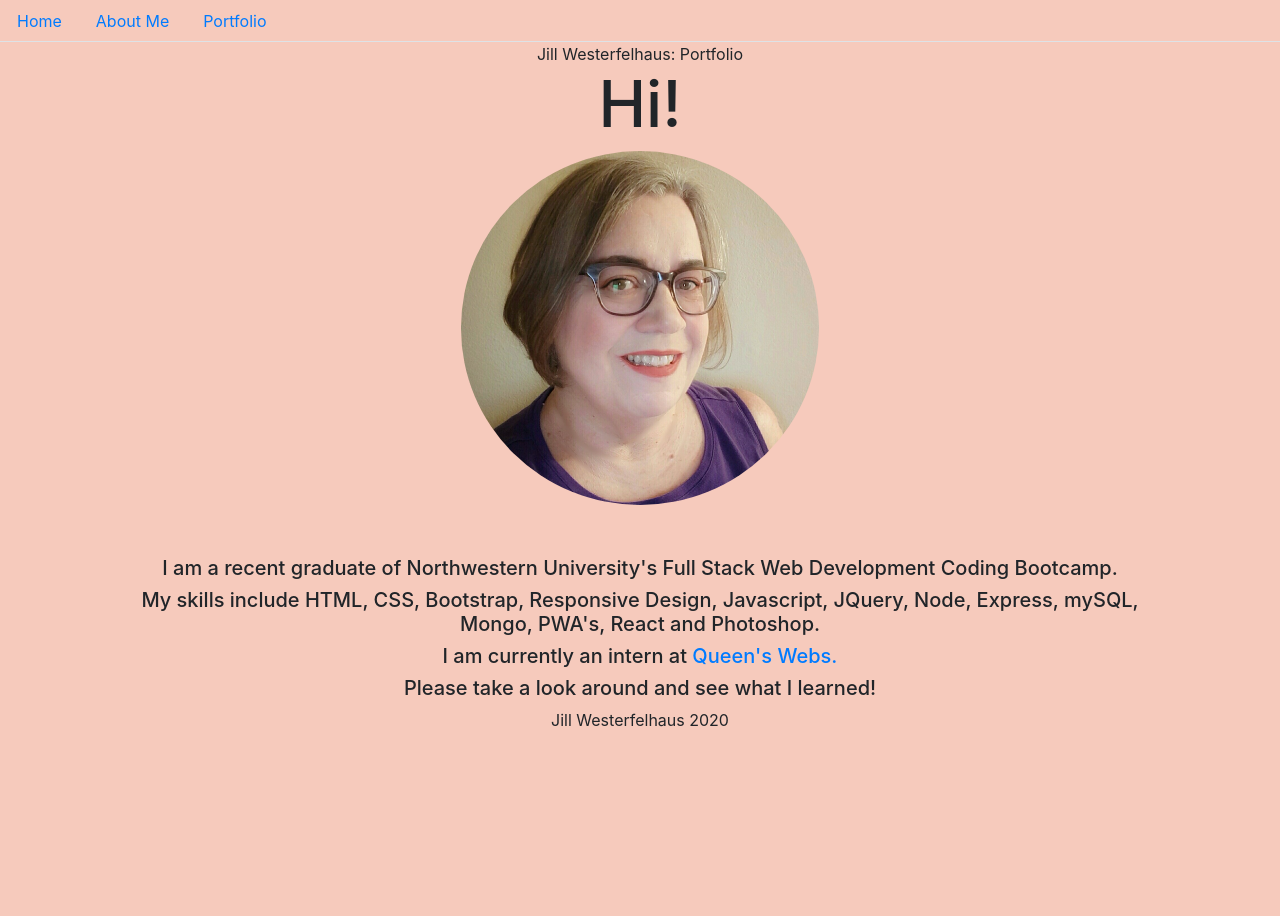
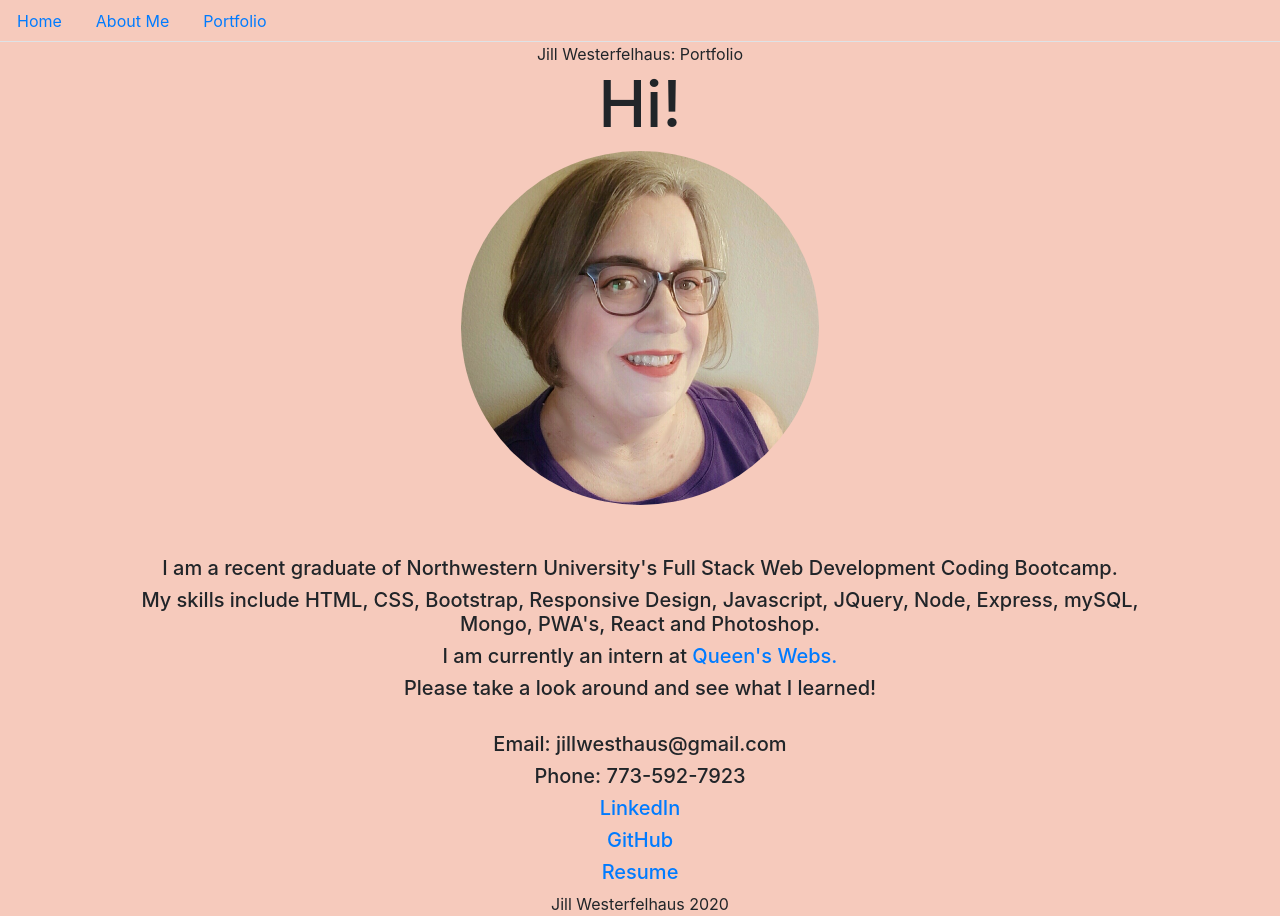
Before and after one commit to JIllWesterfelhaus/reactportfolionetlify, a React (Create React App) app in the folder client/: page / in a window 1280 px wide. Before the commit the page ends 800 px from the top, so only its background shows below. Built offline with nearby package versions, Linux system fonts and the light colour scheme.

Commit message:
Added contact info to Home page

```diff
--- a/client/src/components/pages/Home.js
+++ b/client/src/components/pages/Home.js
@@ -6,8 +6,8 @@ function Home() {
     <div className="homepage">
       <h1>Hi!</h1>
 
-        <div className="Headshot"style={{display: "flex", justifyContent: "center"}}>
-        <img className="rounded-circle"style={{width: "35%"}} src={Headshot} alt="Jill Westerfelhaus" />
+      <div className="Headshot" style={{ display: "flex", justifyContent: "center" }}>
+        <img className="rounded-circle" style={{ width: "35%" }} src={Headshot} alt="Jill Westerfelhaus" />
       </div>
 
       <h5 className="text-center">I am a recent graduate of Northwestern University's Full Stack Web Development Coding Bootcamp.</h5>
@@ -17,8 +17,18 @@ function Home() {
       <h5 className="text-center">I am currently an intern at <a href="https://www.queensweb.org/" target="_blank">Queen's Webs.</a></h5>
 
       <h5 className="text-center">Please take a look around and see what I learned!</h5>
+      <br></br>
+      <h5 className="text-center">Email:  jillwesthaus@gmail.com</h5>
+      <h5 className="text-center">Phone:  773-592-7923</h5>
+      <h5 className="text-center"><a href="https://www.linkedin.com/in/jill-westerfelhaus-a821761a/" target="_blank">LinkedIn</a></h5>
+      <h5 className="text-center"><a href="https://github.com/JIllWesterfelhaus" target="_blank">GitHub</a></h5>
+      <h5 className="text-center"><a href="https://drive.google.com/file/d/1uI29ld_OinWKOvuB_AKhaZKmx78qHQEb/view?usp=sharing" target="_blank">Resume</a></h5>
+    </div>
 
-      </div>
+
+
+
+
 
   );
 }
```
Lines whose indentation alone changed are shown as unchanged.
